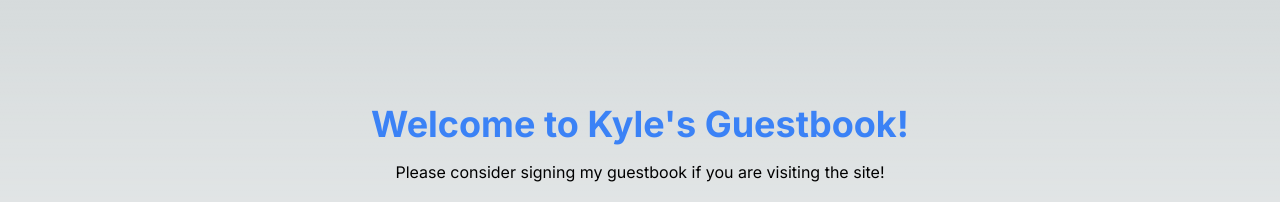
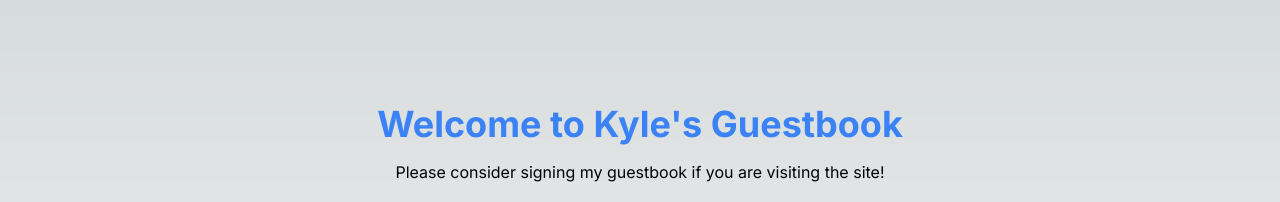
Before and after one commit to Civenge/Guestbook, a Next.js app: page / in a window 1280 px wide. Shown: the top 202 px of the page. Built offline with nearby package versions, Linux system fonts and the light colour scheme; no server answers; the database is empty.

Commit message:
Removed extra ! from page, minor edit.

```diff
--- a/src/app/page.tsx
+++ b/src/app/page.tsx
@@ -62,7 +62,7 @@ const Home = () => {
   return (
     <main className="flex min-h-fit flex-col items-center justify-between p-24">
       <div className="py-2 px-4 text-blue-500 rounded-md focus:outline-none  text-center text-4xl font-bold">
-        Welcome to Kyle&apos;s Guestbook!
+        Welcome to Kyle&apos;s Guestbook
       </div>
       <div>
         <p className="py-2 px-4 text-20">
```
